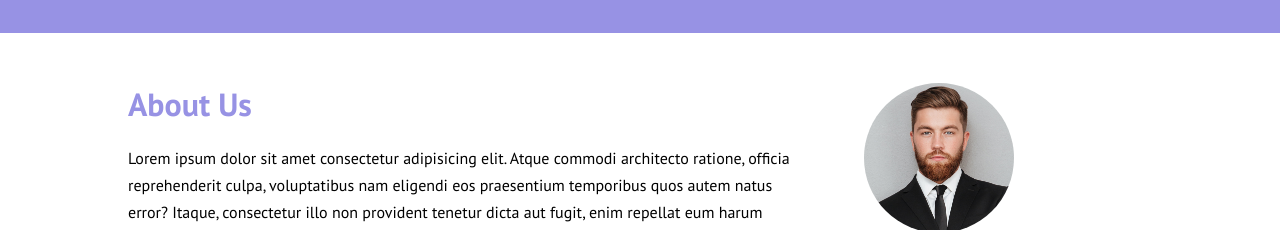
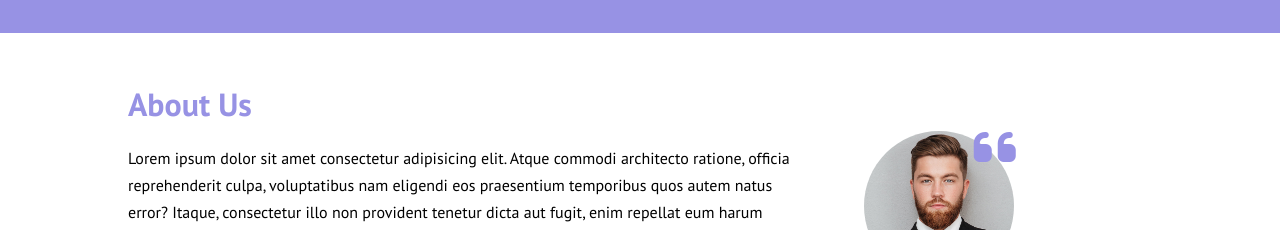
Before and after one commit to Idedav/htmlcss-responsive-layout, a plain HTML site: page index.html in a window 1280 px wide. Shown: the part 3660-3890 px from the top of the page. Drawn offline with Linux system fonts and the light colour scheme.

Commit message:
[ADD] quotes right on about us

```diff
--- a/css/style.css
+++ b/css/style.css
@@ -401,6 +401,14 @@ header nav .menu ul li button{
     padding: 20px 0px;
 }
 
+.about .row .col.image .fa-quote-left{
+    color: #9792E4;
+    font-size: 3rem;
+    position: relative;
+    left: 110px;
+    top: 40px;
+}
+
 .about .row .col.image .profile{
     width: 150px;
     text-align: start;
--- a/index.html
+++ b/index.html
@@ -254,6 +254,7 @@
                 </div>
 
                 <div class="col image">
+                    <i class="fa-solid fa-quote-left"></i>
                     <div class="profile"></div>
                     <div class="text">
                         <p>Lorem ipsum dolor sit amet consectetur adipisicing elit. Fugiat, quisquam?</p>
```
